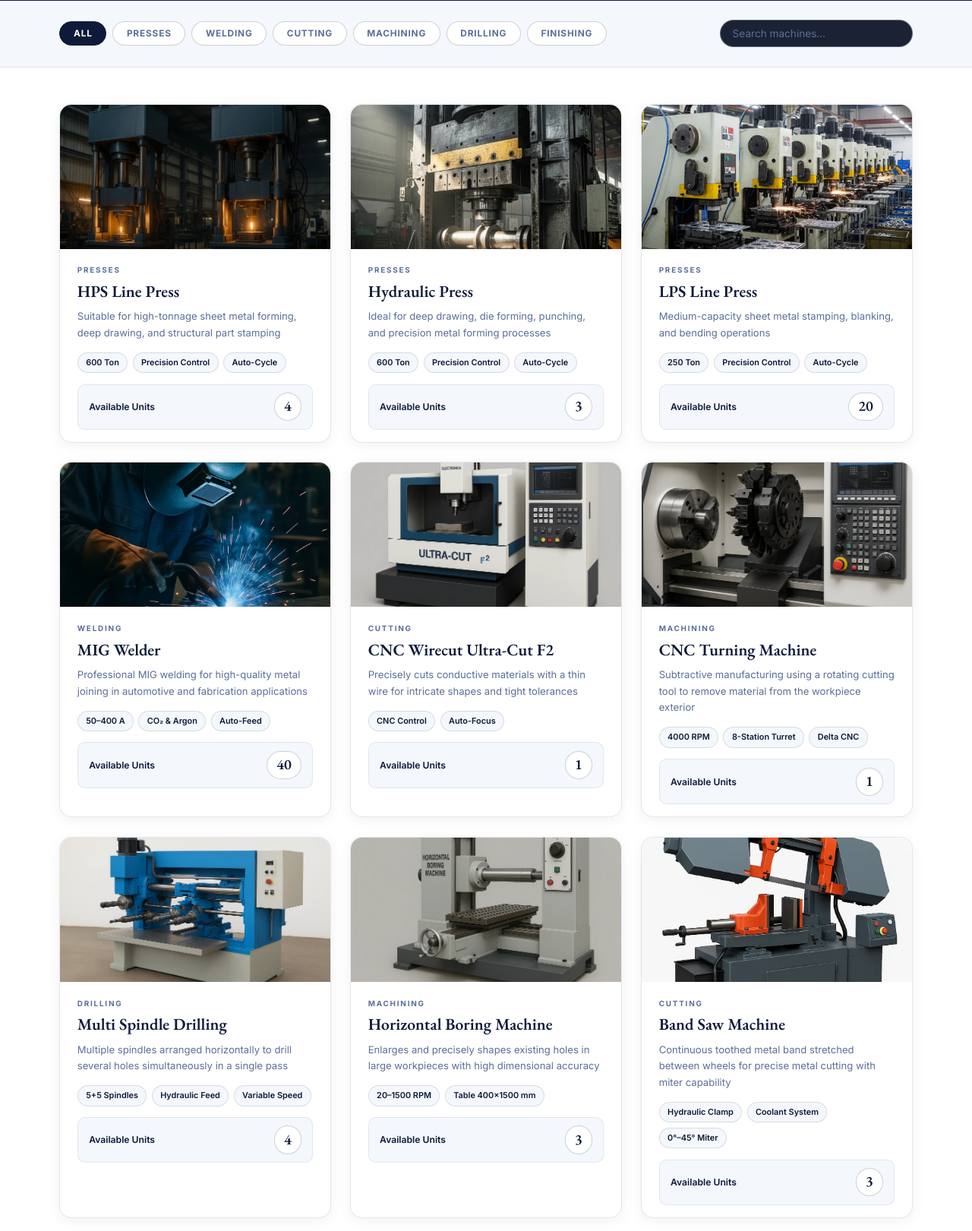
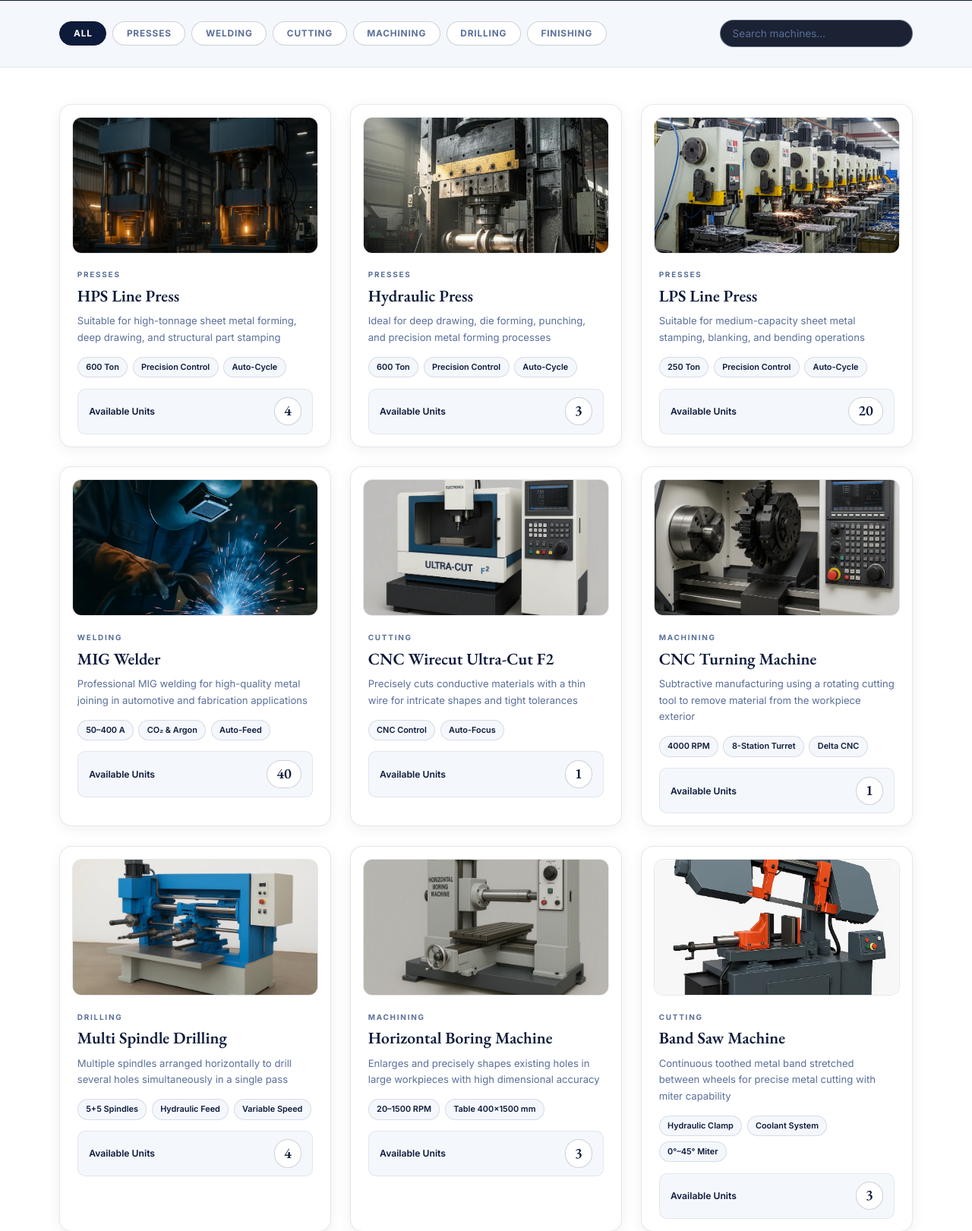
Before and after one commit to Tamanna-57/kbi-website, a Flask app: page /machines in a window 1280 px wide. Shown: the part 399-2020 px from the top of the page at 76% size. Run offline with Flask 3, Linux system fonts and the light colour scheme.

Commit message:
Fix machine card images and restore descriptions
- Add margin/border/border-radius to .machine-image so images sit
  inside the card with visible boundaries, not full-bleed
- Restore "Suitable for medium-capacity..." LPS description

https://claude.ai/code/session_01Uk6hCjaofp7EedqmDRsjN8

```diff
--- a/static/machines.css
+++ b/static/machines.css
@@ -216,8 +216,15 @@
 
 /* ── Image ── */
 .machine-image {
-  height: 190px;
+  margin: 1rem 1rem 0;
+  border-radius: 12px;
   overflow: hidden;
+  height: 180px;
+  border: 1px solid rgba(13,26,58,.1);
+  transition: border-color .35s;
+}
+.machine-card:hover .machine-image {
+  border-color: rgba(255,255,255,.15);
 }
 .machine-image img {
   width: 100%;
--- a/templates/machines.html
+++ b/templates/machines.html
@@ -128,7 +128,7 @@
           <div class="machine-info">
             <p class="machine-category">Presses</p>
             <h3>LPS Line Press</h3>
-            <p class="machine-description">Medium-capacity sheet metal stamping, blanking, and bending operations</p>
+            <p class="machine-description">Suitable for medium-capacity sheet metal stamping, blanking, and bending operations</p>
             <div class="machine-features">
               <span class="feature-tag">250 Ton</span>
               <span class="feature-tag">Precision Control</span>
```
